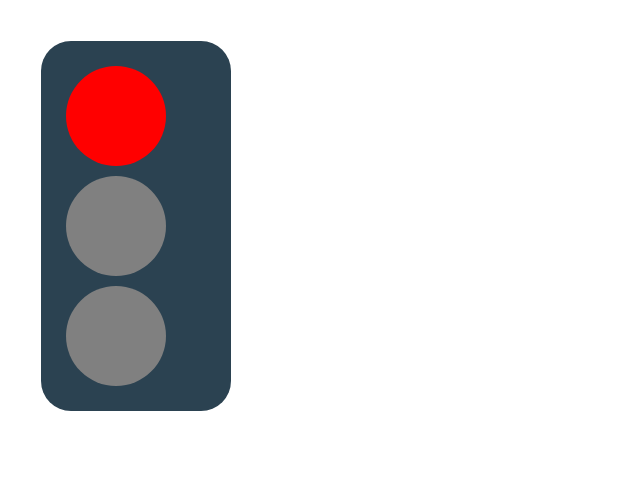
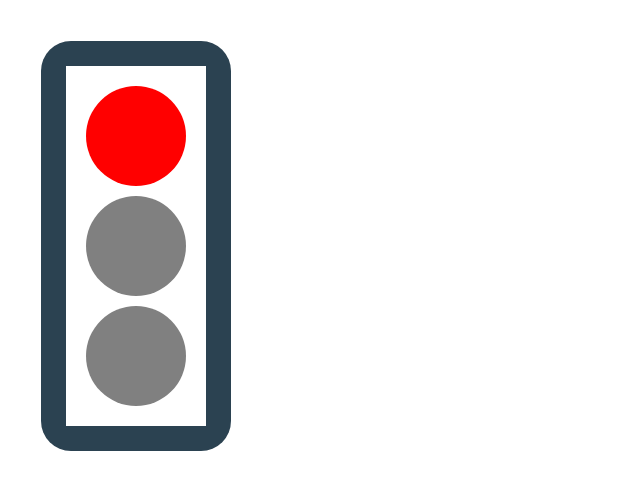
Before and after one commit to Tobin-jn/Daily-Practice, a React (Create React App) app in the folder stoplight-react/: page / in a window 1280 px wide. Shown: the top 490 px of the page, without its empty margins (0-640 px from the left). Built offline with nearby package versions, Linux system fonts and the light colour scheme.

Commit message:
Update styling

```diff
--- a/stoplight-react/src/App.js
+++ b/stoplight-react/src/App.js
@@ -55,9 +55,11 @@ class App extends Component {
   render() {
     return (
       <div className="App">
-        <div className= 'light' style={this.state.red}></div>
-        <div className= 'light' style={this.state.yellow}></div>
-        <div className= 'light' style={this.state.green}></div>
+        <div className='lights-container'>
+          <div className= 'light' style={this.state.red}></div>
+          <div className= 'light' style={this.state.yellow}></div>
+          <div className= 'light' style={this.state.green}></div>
+        </div>
       </div>
     );
   }
```
